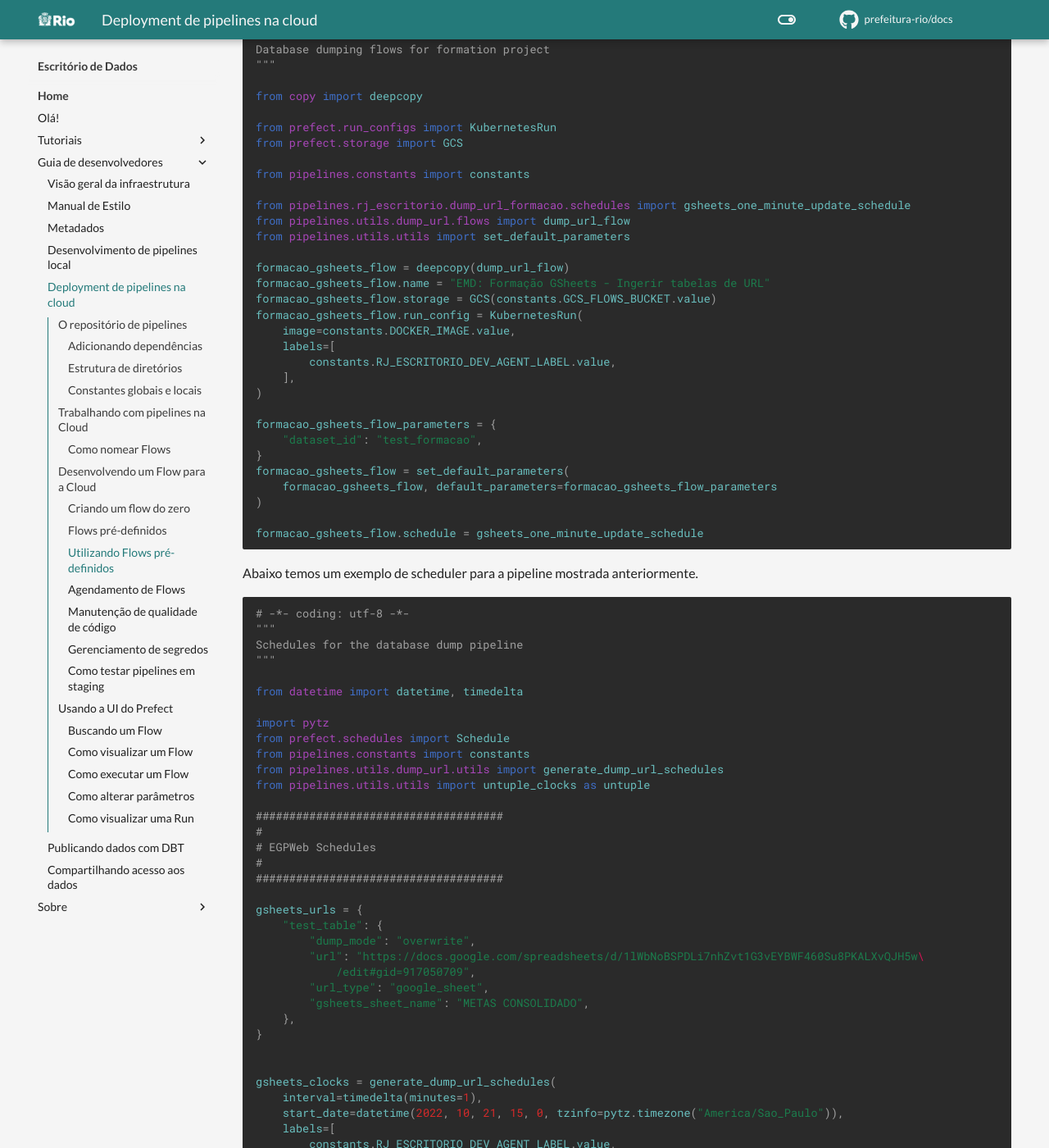
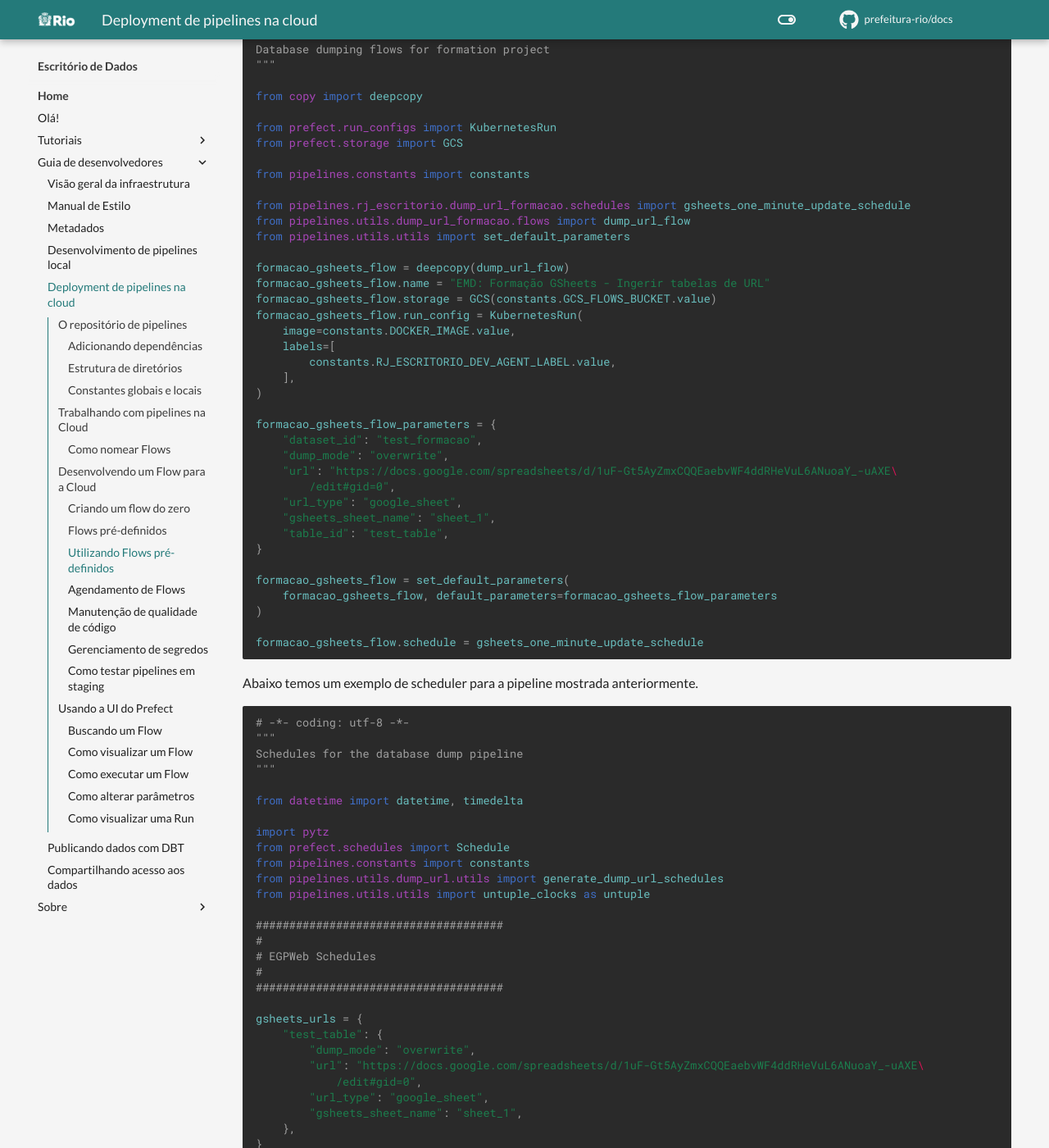
Before and after one commit to prefeitura-rio/docs, an MkDocs documentation site: the page built from docs/guia-desenvolvedores/pipelines-cloud.md, in a window 1280 px wide and 1400 px high, scrolled down 7207 px. Shown: the whole window at 82% size. Built offline with MkDocs 1.6.1 and Material for MkDocs 9.7.7, drawn with Linux system fonts in a browser that asks for light colours; emoji names are drawn with the system emoji font; comment, search, counter and statistics services are not loaded.

Commit message:
feat: final adjusts

```diff
--- a/docs/guia-desenvolvedores/pipelines-cloud.md
+++ b/docs/guia-desenvolvedores/pipelines-cloud.md
@@ -289,7 +289,7 @@ from prefect.storage import GCS
 from pipelines.constants import constants
 
 from pipelines.rj_escritorio.dump_url_formacao.schedules import gsheets_one_minute_update_schedule
-from pipelines.utils.dump_url.flows import dump_url_flow
+from pipelines.utils.dump_url_formacao.flows import dump_url_flow
 from pipelines.utils.utils import set_default_parameters
 
 formacao_gsheets_flow = deepcopy(dump_url_flow)
@@ -304,7 +304,14 @@ formacao_gsheets_flow.run_config = KubernetesRun(
 
 formacao_gsheets_flow_parameters = {
     "dataset_id": "test_formacao",
+    "dump_mode": "overwrite",
+    "url": "https://docs.google.com/spreadsheets/d/1uF-Gt5AyZmxCQQEaebvWF4ddRHeVuL6ANuoaY_-uAXE\
+        /edit#gid=0",
+    "url_type": "google_sheet",
+    "gsheets_sheet_name": "sheet_1",
+    "table_id": "test_table",
 }
+
 formacao_gsheets_flow = set_default_parameters(
     formacao_gsheets_flow, default_parameters=formacao_gsheets_flow_parameters
 )
@@ -339,10 +346,10 @@ from pipelines.utils.utils import untuple_clocks as untuple
 gsheets_urls = {
     "test_table": {
         "dump_mode": "overwrite",
-        "url": "https://docs.google.com/spreadsheets/d/1lWbNoBSPDLi7nhZvt1G3vEYBWF460Su8PKALXvQJH5w\
-            /edit#gid=917050709",
+        "url": "https://docs.google.com/spreadsheets/d/1uF-Gt5AyZmxCQQEaebvWF4ddRHeVuL6ANuoaY_-uAXE\
+            /edit#gid=0",
         "url_type": "google_sheet",
-        "gsheets_sheet_name": "METAS CONSOLIDADO",
+        "gsheets_sheet_name": "sheet_1",
     },
 }
 
```
